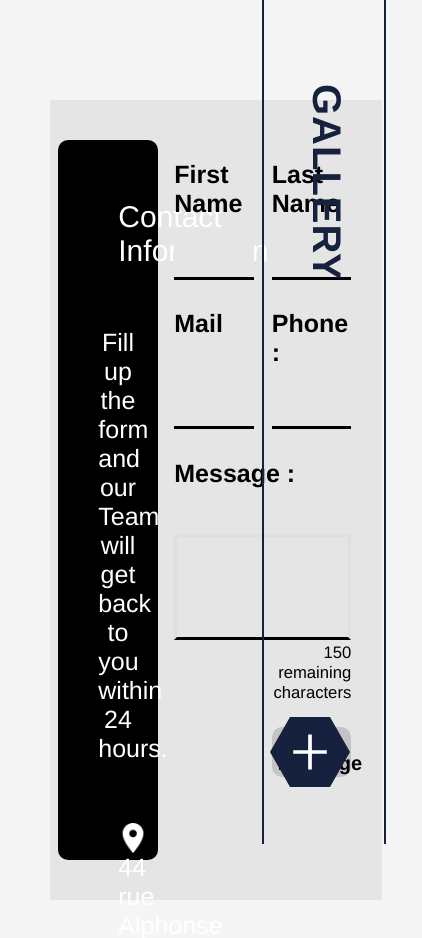
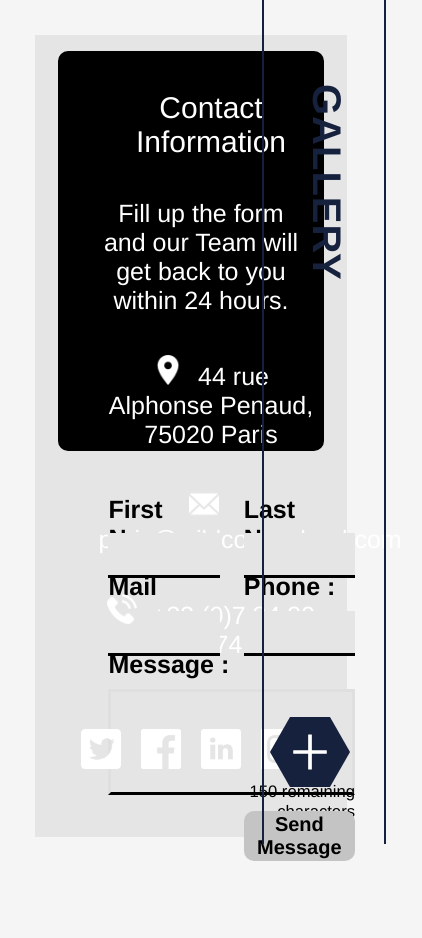
Before and after one commit to FredyLy/Wild_Art_Museums, a React (Create React App) app: page /contact in a window 390 px wide. Shown: the top 938 px of the page, 422 px wide, since content can reach past the window. After the commit the page ends 844 px from the top, so only its background shows below. Built offline with nearby package versions, Linux system fonts and the light colour scheme; some icons are missing.

Commit message:
responsive Contact us in progress

```diff
--- a/src/components/Contact Us/ContactUs.css
+++ b/src/components/Contact Us/ContactUs.css
@@ -6,12 +6,13 @@
 }
 
 .cu-fullpage1 {
-width: 100%;
+    width: 100%;
 }
 
 .cu-ContactUs {
     float: left;
     width: 85%;
+    max-width: 85%;
     background-color: #E5E5E5;
     height: 800px;
     margin: 100px 50px;
@@ -21,15 +22,17 @@ width: 100%;
 
 .cu-Location {
     width: 15%;
+    min-width: 15%;
     float: right;
 }
 
 .cu-contact-information {
     width: 30%;
+    max-width: 30%;
     background-color: black;
     border-radius: 10px;
     color: white;
-    height: 90%;
+    height: 100%;
     margin: auto;
     text-align: left;
 }
@@ -90,6 +93,7 @@ width: 100%;
 
 .cu-logo-bar {
     width: 100%;
+    max-width: 100%;
     margin: auto 100px;
 }
 
@@ -105,6 +109,7 @@ width: 100%;
 
 .cu-formulaire-content {
     width: 60%;
+    max-width: 60%;
     float: right;
     height: 90%;
     margin: auto;
@@ -165,3 +170,55 @@ textarea {
     text-align: center;
     list-style-type: none;
 }
+
+@media screen and (max-width: 1678px) {
+    .cu-ContactUs {
+        display: flex;
+        flex-direction: column;
+        height: 95%;
+        width: 85%;
+        max-width: 850%;
+        position: fixed;
+        margin: 35px;
+    }
+    .cu-contact-information {
+        width: 85%;
+        max-width: 85%;
+        margin-top: 5%;
+        height: 50%;
+    }
+    .cu-formulaire-content {
+        height: 40%;
+        margin: auto;
+        width: 85%;
+        max-width: 85%;
+    }
+    .cu-list-justify {
+        text-align: center;
+        margin: 40px 0px;
+    }
+    .cu-contactUs-logo {
+        float: none;
+    }
+    .cu-logo-bar {
+        width: 100%;
+        display: flex;
+        justify-content: center;
+        margin: auto;
+    }
+    .cu-formulaire {
+        margin-top: 0;
+        margin-left: 50px;
+        width: 100%;
+        grid-template-columns: 42% 42%;
+    }
+    .element-11 {
+        margin-top: 60px;
+    }
+}
+
+@media screen and (max-width: 1300px) {
+    .cu-ContactUs {
+        width: 80%;
+    }
+}
```
